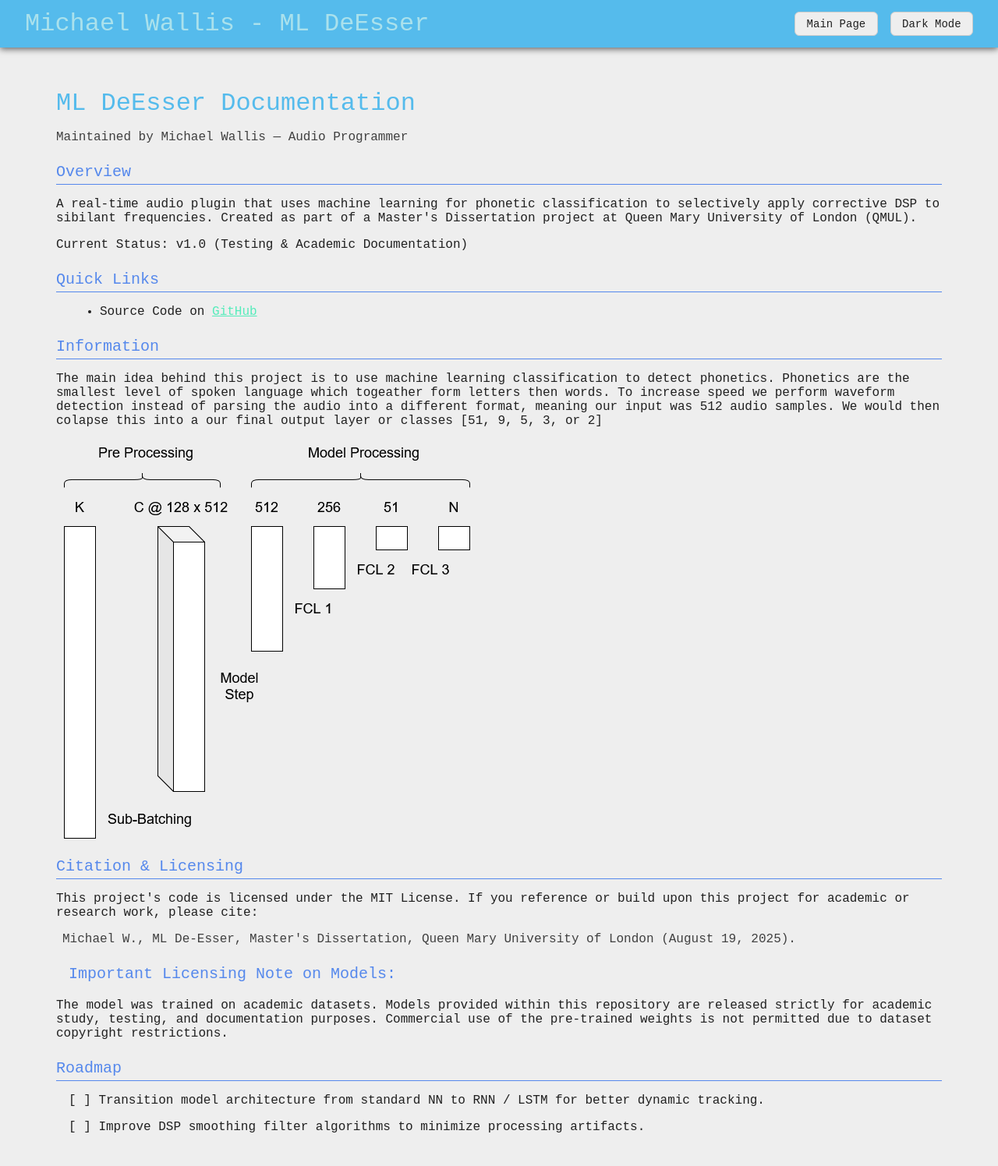
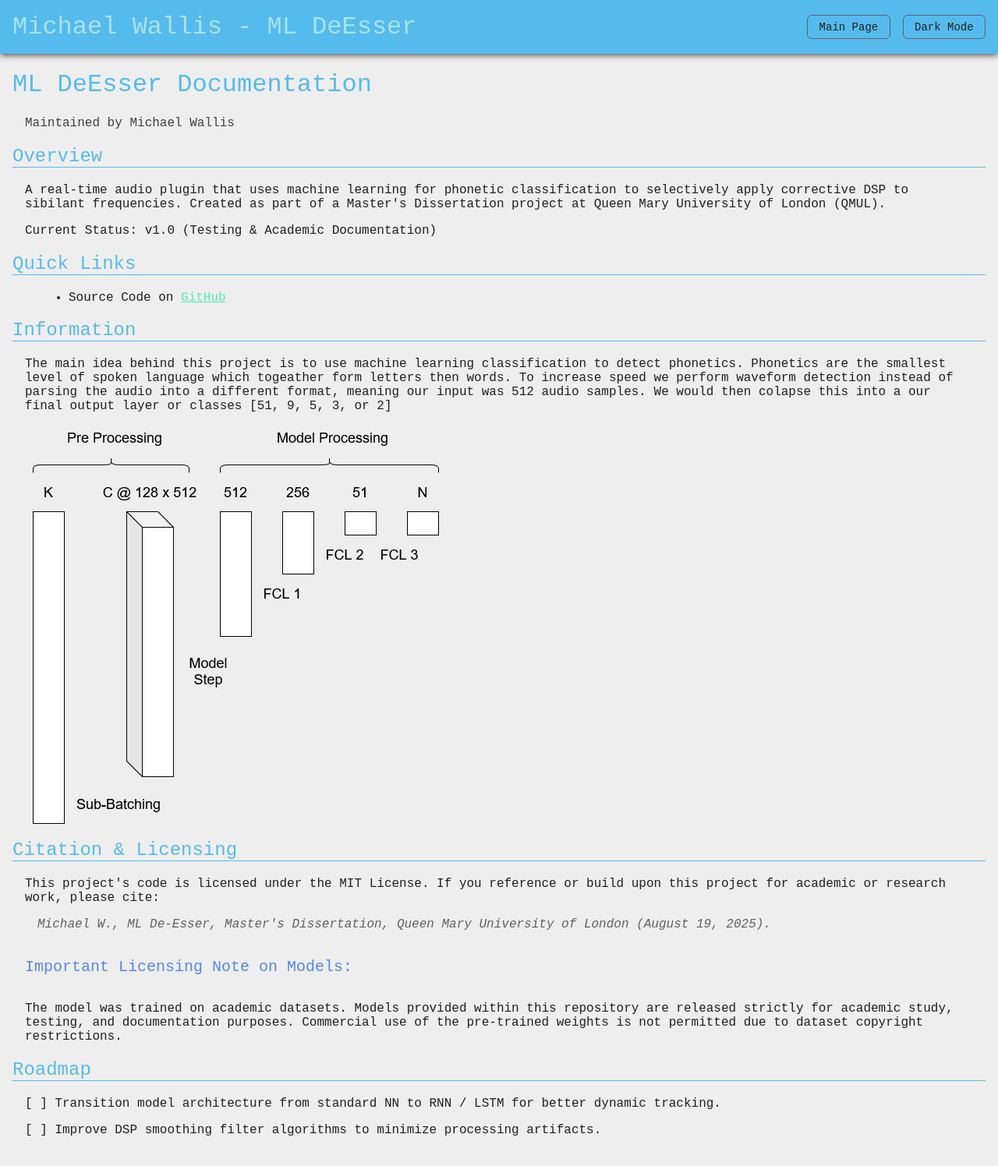
Before and after one commit to mwallis45/Machine-Learning-Real-Time-Sibilance-Correction-JUCE, a plain HTML site: page docs/index.html in a window 1280 px wide. Shown: the whole page at 78% size. After the commit the page ends 1475 px from the top, so only its background shows below. Drawn offline with Linux system fonts and the light colour scheme; a web font is replaced by a local one.

Commit message:
Updates to the CSS

```diff
--- a/docs/index.html
+++ b/docs/index.html
@@ -10,26 +10,29 @@
 
     <header class="top-bar">
         <div class="site-title">Michael Wallis - ML DeEsser</div>
-
         <div class="top-bar-controls">
-            <a href="https://mwallis45.github.io/My-Portfolio/" class="home-button">
+            <a href="https://mwallis45.github.io/My-Portfolio/" class="bar-button">
                 Main Page
             </a>
 
-            <button id="theme-toggle" class="theme-toggle-btn" aria-label="Toggle Dark and Light Mode">
+            <button id="theme-toggle" class="bar-button" aria-label="Toggle Dark and Light Mode">
                 Dark Mode
             </button>
         </div>
     </header>
 
     <main>
-        <div class="doc-card">
+        <div class="indent">
             <h1>ML DeEsser Documentation</h1>
-            <p class="author-subtitle">Maintained by Michael Wallis — Audio Programmer</p>
+            <div class="indent">
+                <p class="info-text">Maintained by Michael Wallis</p>
+            </div>
 
             <h2>Overview</h2>
+            <div class="indent">
                 <p>A real-time audio plugin that uses machine learning for phonetic classification to selectively apply corrective DSP to sibilant frequencies. Created as part of a Master's Dissertation project at Queen Mary University of London (QMUL).</p>
                 <p>Current Status: v1.0 (Testing & Academic Documentation)</p>
+            </div>
 
             <h2>Quick Links</h2>
             <ul>
@@ -37,20 +40,26 @@
             </ul>
 
             <h2>Information</h2>
+            <div class="indent">
                 <p>The main idea behind this project is to use machine learning classification to detect phonetics. Phonetics are the smallest level of spoken language which togeather form letters then words. To increase speed we perform waveform detection instead of parsing the audio into a different format, meaning our input was 512 audio samples. We would then colapse this into a our final output layer or classes [51, 9, 5, 3, or 2]</p>
-            <img src="/docs/img/final_project_model_diagram.drawio.png" alt="Machine Learning classification model." class="img">
+                <img src="img/final_project_model_diagram.drawio.png" alt="Machine Learning classification model." class="img">
+            </div>
 
             <h2>Citation & Licensing</h2>
+            <div class="indent">
                 <p>This project's code is licensed under the MIT License. If you reference or build upon this project for academic or research work, please cite:</p>
                 <p class="quotes">Michael W., ML De-Esser, Master's Dissertation, Queen Mary University of London (August 19, 2025).</p>
-            <h3>Important Licensing Note on Models:</h3>
+                <h5>Important Licensing Note on Models:</h5>
                 <p>The model was trained on academic datasets. Models provided within this repository are released strictly for academic study, testing, and documentation purposes. Commercial use of the pre-trained weights is not permitted due to dataset copyright restrictions.</p>
-
+            </div>
 
             <h2>Roadmap</h2>
+            <div class="indent">
                 <p class="roadmap">[ ] Transition model architecture from standard NN to RNN / LSTM for better dynamic tracking.</p>
                 <p class="roadmap">[ ] Improve DSP smoothing filter algorithms to minimize processing artifacts.</p>
             </div>
+        </div>
+
 
     </main>
 
--- a/docs/style.css
+++ b/docs/style.css
@@ -85,42 +85,86 @@
     --alt-primary-colour: #aaece1;
     --alt-secondary-colour: #55ecbbff;
     --alt-trinary-colour: #55ec88;
-    --bg-main: #eeeeee;
-    --bg-card: #cccccc;
-    --text-main: #202020;
-    --text-muted: #404040;
-    --border-color: #606060;
+    --bg-one: #202020;
+    --bg-two: #303030;
+    --bg-thr: #404040;
+    --bg-fou: #505050;
+    --bg-fiv: #606060;
+    --alt-bg-one: #eeeeee;
+    --alt-bg-two: #dddddd;
+    --alt-bg-thr: #cccccc;
+    --alt-bg-fou: #bbbbbb;
+    --alt-bg-fiv: #aaaaaa;
+    --extra-one: #cc8833;
+    --extra-two: #cc88ee;
+    --extra-thr: #dd3388;
+    --extra-fou: #ee1133;
+    --alt-extra-one: #cc9955;
+    --alt-extra-two: #ccaaee;
+    --alt-extra-thr: #dd6688;
+    --alt-extra-fiv: #ee3344;
+    --blank: #ffffff00;
 }
 
 [data-theme="dark"] {
-    --primary-colour: #5588ec;
+    --primary-colour:  #5588ec;
     --secondary-colour: #55bbec;
     --trinary-colour: #aae1ec;
     --alt-primary-colour: #55ec88;
     --alt-secondary-colour: #55ecbbff;
     --alt-trinary-colour: #aaece1;
-    --bg-main: #202020;
-    --bg-card: #404040;
-    --text-main: #eeeeee;
-    --text-muted: #cccccc;
-    --border-color: #aaaaaa;
+    --alt-bg-one: #202020;
+    --alt-bg-two: #303030;
+    --alt-bg-thr: #404040;
+    --alt-bg-fou: #505050;
+    --alt-bg-fiv: #606060;
+    --bg-one: #eeeeee;
+    --bg-two: #dddddd;
+    --bg-thr: #cccccc;
+    --bg-fou: #bbbbbb;
+    --bg-fiv: #aaaaaa;
+    --alt-extra-one: #cc8833;
+    --alt-extra-two: #cc88ee;
+    --alt-extra-thr: #dd3388;
+    --alt-extra-fou: #ee1133;
+    --extra-one: #cc9955;
+    --extra-two: #ccaaee;
+    --extra-thr: #dd6688;
+    --extra-fiv: #ee3344;
+    --blank: #ffffff00;
 }
 
 
 /* STYLE */
 /* ------------------------------------- */
 /* Header */
+body {
+    /* colours */
+    color: var(--bg-one);
+    background-color: var(--alt-bg-one);
+    /* font */
+    font-family: 'NK57-Monospace', monospace;
+    font-weight: 1;
+    /* position */
+    margin: 0px;
+    padding: 0rem 0rem 0rem 0rem;
+    /* transition */
+    transition: all 0.2s ease;
+}
+
 .top-bar {
+    /* colours */
+    color: var(--bg-one);
+    background-color: var(--secondary-colour);
+    box-shadow: 0px 2px 8px var(--bg-fou);
+    /* positions */
     position: sticky;
-    top: 0;
     z-index: 1000;
     display: flex;
     align-items: center;
     justify-content: space-between;
-    background-color: var(--secondary-colour);
-    color: var(--text-main);
-    box-shadow: 0px 2px 8px var(--border-color);
-    padding: 0.75rem 2rem;
+    padding: 1rem 1rem 1rem 1rem; /* Top | Right | Bottom | Left */
+    /* transitions */
     transition: all 0.2s ease;
 }
 
@@ -135,19 +179,20 @@
     font-weight: 5;
     font-size: 2rem;
 
-    background-color: var(--secondary-colour);
     color: var(--primary-colour);
+    background-color: var(--blank);
+
     transition: all 0.2s ease;
 }
 
-.home-button {
+.bar-button {
     font-family: 'NK57-Monospace', monospace;
     font-weight: 2;
     font-size: 0.875rem;
 
-    background-color: var(--bg-main);
-    color: var(--text-main);
-    border: 1px solid var(--bg-card);
+    color: var(--bg-one);
+    background-color: var(--blank);
+    border: 1px solid var(--bg-fiv);
 
     display: inline-block;
     text-decoration: none;
@@ -157,140 +202,135 @@
     cursor: pointer;
     transition: all 0.2s ease;
 }
-.home-button:hover {
-    background-color: var(--bg-card);
-}
-
-.theme-toggle-btn {
-    font-family: 'NK57-Monospace', monospace;
-    font-weight: 2;
-    font-size: 0.875rem;
-
-    background-color: var(--bg-main);
-    color: var(--text-main);
-    border: 1px solid var(--bg-card);
-
-    padding: 0.4rem 0.9rem;
-    border-radius: 6px;
-    cursor: pointer;
-    transition: all 0.2s ease;
-}
-.theme-toggle-btn:hover {
-    background-color: var(--bg-card);
+.bar-button:hover {
+    background-color: var(--bg-fiv);
 }
 
 /* Body */
-body {
-    font-family: 'NK57-Monospace', monospace;
+h1 {
+    color: var(--secondary-colour);
+
+    font-size: 2rem;
+    font-weight: 5;
+
+    padding: 0rem 0rem 0rem 0rem;
+}
+
+h2 {
+    color: var(--secondary-colour);
+
+    font-size: 1.5rem;
+    font-weight: 4;
+
+    border-bottom: 1px solid var(--secondary-colour);
+    padding: 0rem 0rem 0rem 0rem;
+}
+
+h3 {
+    color: var(--secondary-colour);
+
+    font-size: 1.5rem;
+    font-weight: 4;
+
+    padding: 0rem 0rem 0rem 0rem;
+}
+
+h4 {
+    color: var(--secondary-colour);
+
+    font-size: 1.25rem;
+    font-weight: 3;
+
+
+    padding: 0rem 0rem 0rem 0rem;
+}
+
+h5 {
+    color: var(--trinary-colour);
+
+    font-size: 1.25rem;
+    font-weight: 3;
+
+    padding: 0rem 0rem 0rem 0rem;
+}
+
+h6 {
+    color: var(--trinary-colour);
+
+    font-size: 1.25rem;
     font-weight: 2;
-    background-color: var(--bg-main);
-    color: var(--main-color);
-    margin: 0px;
+
+    padding: 0rem 0rem 0rem 0rem;
+}
+
+p {
+    color: var(--bg-one);
+
+    font-weight: 1;
+
+    padding: 0rem 0rem 0rem 0rem;
+}
+
+ul {
+    color: var(--bg-one);
+
+    font-weight: 2;
+
+    margin-left: 1rem;
+    margin-bottom: 1rem;
+}
+
+li {
+    color: var(--bg-one);
+
+    font-weight: 2;
+
+    margin-left: 1rem;
+}
+
+/* Style changes */
+
+.indent {
+    background-color: var(--alt-bg-one);
+
+    border-radius: 2px;
+    padding: 0rem 1rem 0rem 1rem;
 
     transition: all 0.2s ease;
 }
 
-h1 {
-    font-size: 2rem;
-    font-weight: 5;
-    margin-bottom: 0.5rem;
-    color: var(--secondary-colour);
-}
+.info-text {
+    color: var(--bg-thr);
 
-h2 {
-    color: var(--trinary-colour);
-    font-family: 'NK57-Monospace', monospace;
-    font-weight: 4;
-    font-size: 1.25rem;
-    margin: 1.5rem 0 0.5rem 0;
-    border-bottom: 1px solid var(--trinary-colour);
-    padding-bottom: 0.25rem;
-}
-
-h3 {
-    color: var(--trinary-colour);
-    font-family: 'NK57-Monospace', monospace;
-    font-weight: 3;
-    font-size: 1.25rem;
-    margin: 1.5rem 0rem 0.5rem 1rem;
-    padding-bottom: 0.25rem;
-}
-
-h4 {
-    color: var(--trinary-colour);
-    font-family: 'NK57-Monospace', monospace;
-    font-weight: 2;
-    font-size: 1.25rem;
-    margin: 1.5rem 0rem 0.5rem 1rem;
-    padding-bottom: 0.25rem;
-}
-
-p {
-    font-family: 'NK57-Monospace', monospace;
-    font-weight: 2;
-    color: var(--text-main);
-}
-
-ul {
-    font-family: 'NK57-Monospace', monospace;
-    font-weight: 2;
-    color: var(--text-main);
-    margin-left: 1rem;
-    margin-bottom: 1rem;
-}
-
-/* Style changes */
-
-.doc-card {
-    background-color: var(--bg-main);
-    border-radius: 2px;
-    padding: 2rem;
-    margin: 0rem 40px;
-
-    transition: all 0.2s ease;
-}
-
-.author-subtitle {
-    color: var(--text-muted);
-    margin-bottom: 1.5rem;
-    transition: all 0.2s ease;
+    font-weight: 1;
 }
 
 .inline-code {
-    font-family: 'NK57-Monospace', monospace;
+    color: var(--bg-thr);
+    background-color: var(--alt-bg-thr);
+
     font-weight: 1;
-    color: var(--text-muted);
-    background-color: var(--bg-card);
 }
 
-.info-text {
-    font-family: 'NK57-Monospace', monospace;
-    font-weight: 2;
-    color: var(--text-muted);
-    margin: 0rem 0rem 0rem 0.5rem;
+.code-block {
+    color: var(--bg-thr);
+    background-color: var(--alt-bg-thr);
+
+    margin: 1rem;
+    font-weight: 1;
 }
 
 .quotes {
     font-family: 'NK57-Monospace', monospace;
+    font-style: italic;
     font-weight: 1;
-    color: var(--text-muted);
-    background-color: var(--bg-main);
-    margin: 0rem 0rem 0rem 0.5rem;
-}
 
-.roadmap {
-    font-family: 'NK57-Monospace', monospace;
-    font-weight: 1;
-    color: var(--text-main);
-    margin-left: 1rem;
-    margin-bottom: 1rem;
+    color: var(--bg-fiv);
+    margin: 1rem;
 }
 
 .text-bold {
-    font-family: 'NK57-Monospace', monospace;
     font-weight: 5;
-    color: var(--text-muted);
-    background-color: var(--bg-main);
 }
 
 .link-button {
@@ -298,9 +338,8 @@ ul {
     font-weight: 2;
     font-size: 1rem;
 
-    background-color: var(--bg-main);
-    color: var(--text-main);
-    border: 1px solid var(--bg-card);
+    color: var(--bg-one);
+    border: 1px solid var(--alt-bg-thr);
 
     display: inline-block;
     text-decoration: none;
@@ -312,6 +351,7 @@ ul {
 }
 .link-button:hover {
     color: var(--secondary-colour);
+    background-color: var(--alt-bg-one);
 }
 
 .img {
```
Lines whose indentation alone changed are shown as unchanged.
